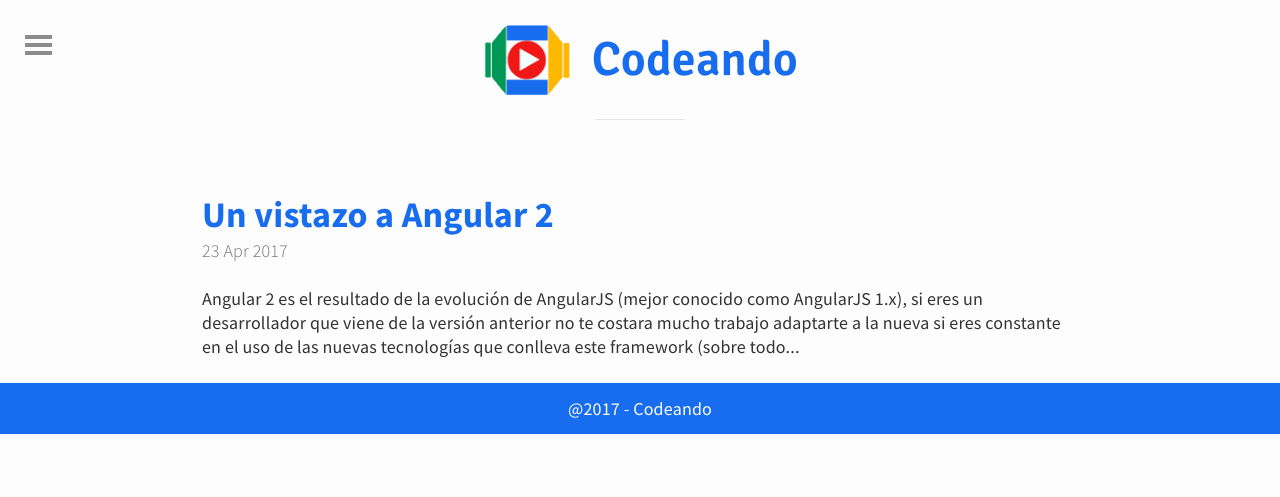
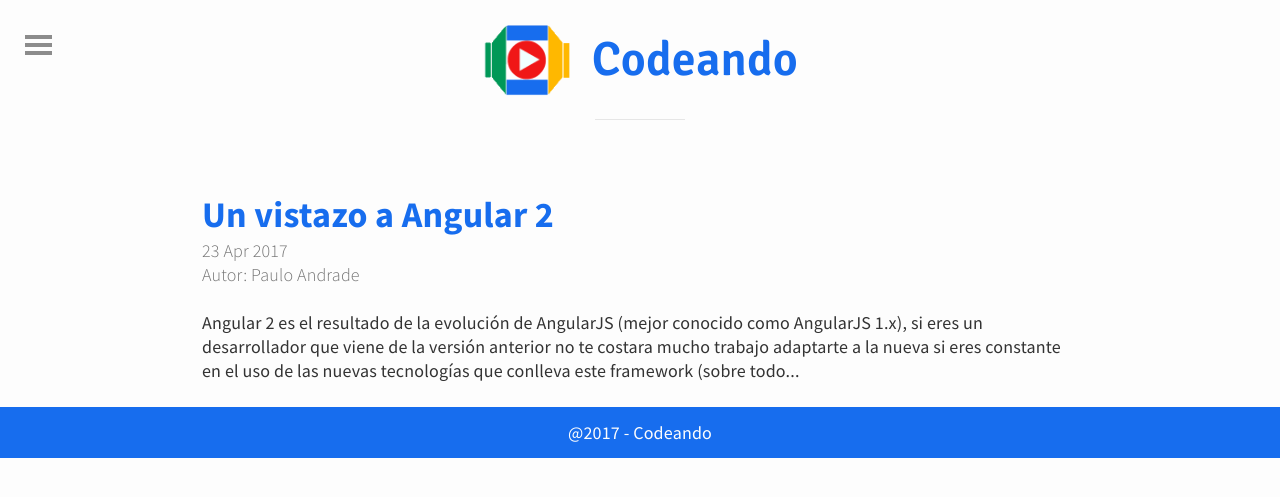
Before and after one commit to Codeandomx/codeandomx, a Jekyll site: the page built from index.html, in a window 1280 px wide. Shown: the top 497 px of the page. Built offline with Jekyll 4.4.1, drawn with Linux system fonts in a browser that asks for light colours; the list of posts is cut into pages by our own code.

Commit message:
corrigiendo errores

```diff
--- a/_layouts/tags.html
+++ b/_layouts/tags.html
@@ -22,7 +22,7 @@ layout: default
       {% endunless %}
       <li class="post">
         <h2><a href="{{ post.url }}">{{ post.title }}</a></h2>
-        <time datetime="{{ post.date | date_to_xmlschema }}" class="by-line">{{ post.date | date_to_string }}</time>
+        <time datetime="{{ post.date | date_to_xmlschema }}" class="by-line">{{ post.date | date_to_string }}<br>Autor: {{ post.author }}</time>
         <p>{{ post.content | strip_html | truncatewords:50 }}</p>
       </li>
       {% if forloop.last %}
--- a/index.html
+++ b/index.html
@@ -8,7 +8,7 @@ layout: default
 
 	  <li class="post">
 	  	<h2><a href="{% if site.baseurl == "/" %}{{ post.url }}{% else %}{{ post.url | prepend: site.baseurl }}{% endif %}">{{ post.title }}</a></h2>
-	  	<time datetime="{{ post.date | date_to_xmlschema }}" class="by-line">{{ post.date | date_to_string }}</time>
+	  	<time datetime="{{ post.date | date_to_xmlschema }}" class="by-line">{{ post.date | date_to_string }}<br>Autor: {{ post.author }}</time>
 	  	<p>{{ post.content | strip_html | truncatewords:50 }}</p>
 	  </li>
 
```
